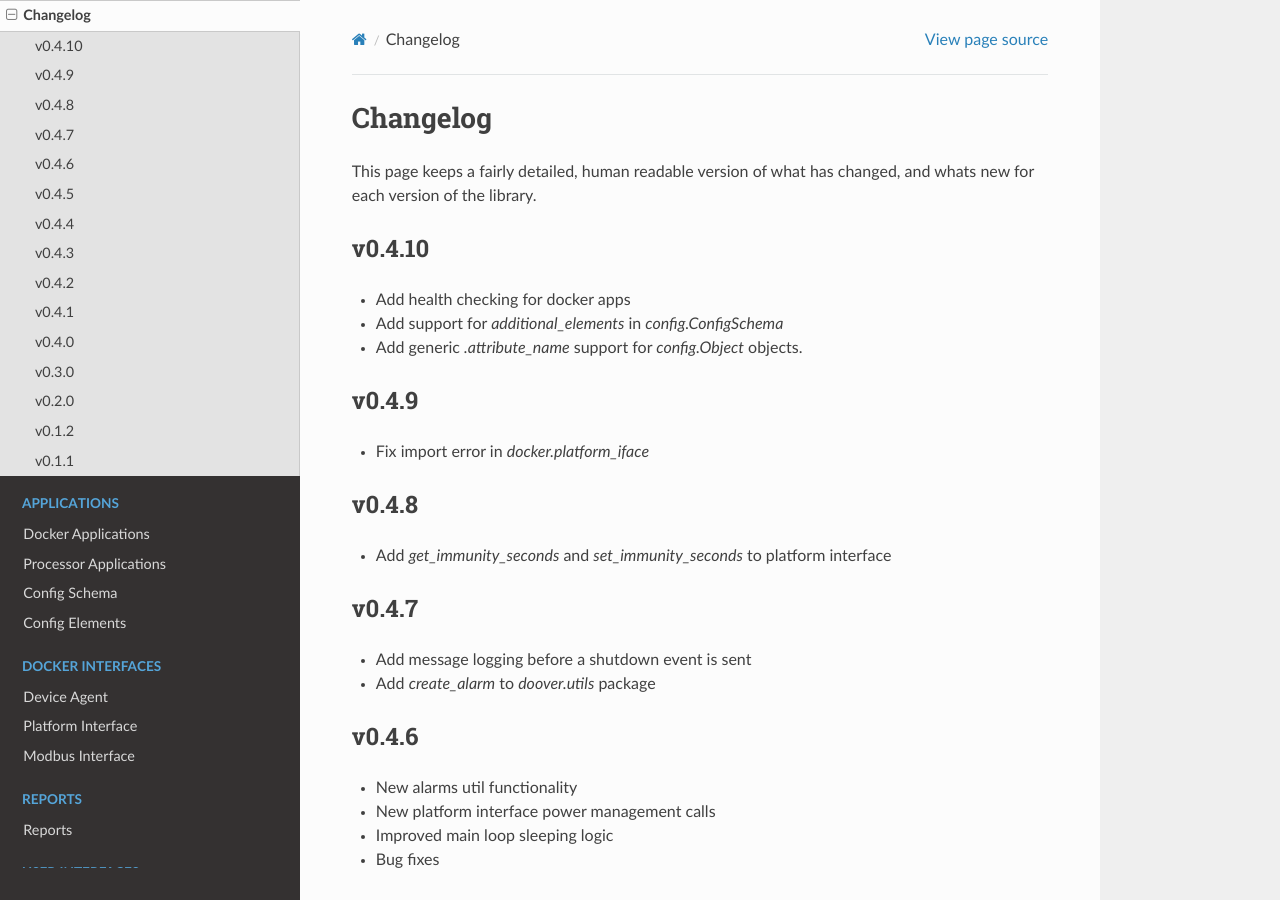
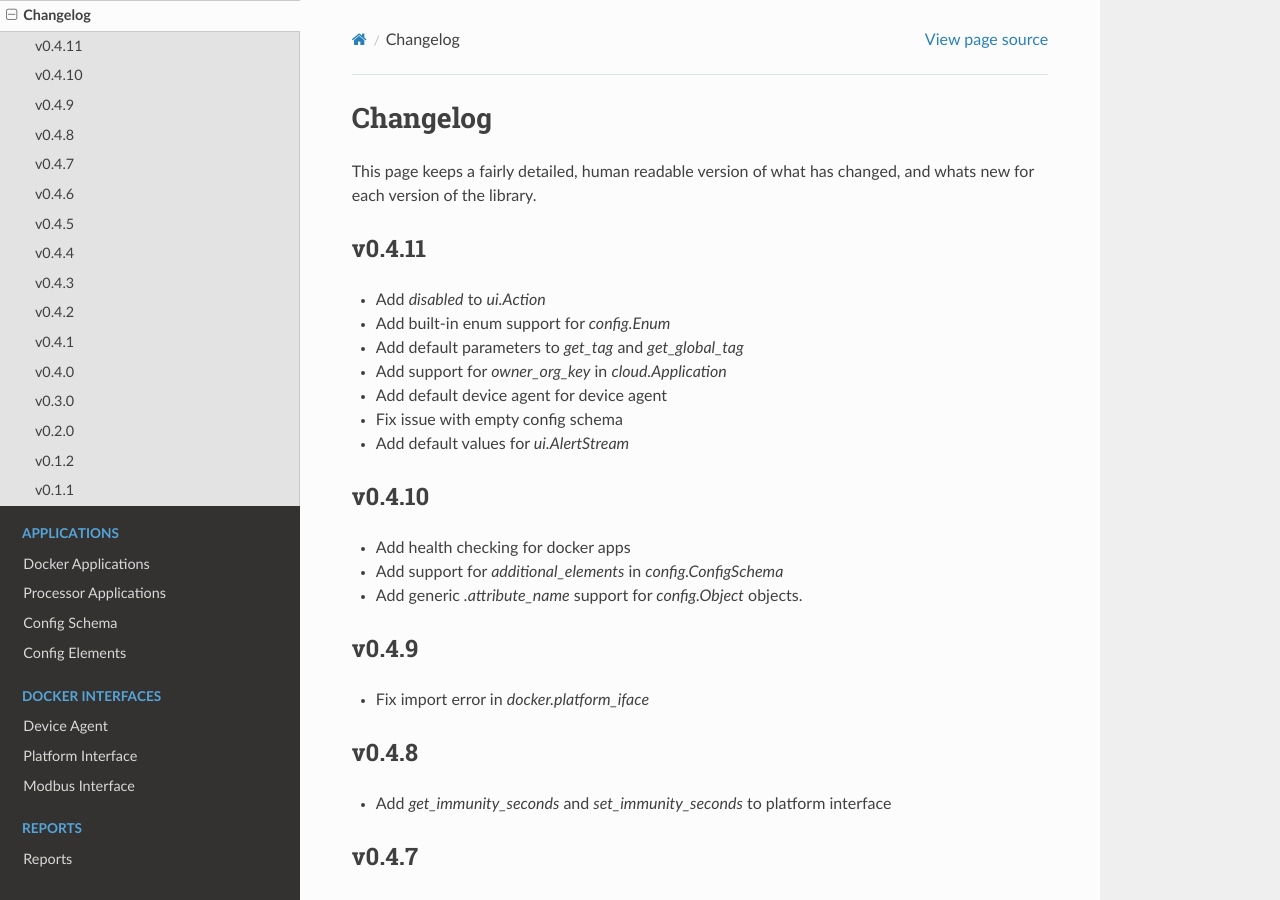
Before and after one commit to getdoover/pydoover, a Sphinx documentation site: the page built from docs/source/changelog.rst, in a window 1280 px wide and 900 px high. Built offline with Sphinx 7.4.7 and the Read the Docs theme 3.1.0, drawn with Linux system fonts in a browser that asks for light colours.

Commit message:
Release v0.4.11

```diff
--- a/docs/source/changelog.rst
+++ b/docs/source/changelog.rst
@@ -2,6 +2,17 @@ Changelog
 ===========
 This page keeps a fairly detailed, human readable version
 of what has changed, and whats new for each version of the library.
+
+v0.4.11
+-------
+- Add `disabled` to `ui.Action`
+- Add built-in enum support for `config.Enum`
+- Add default parameters to `get_tag` and `get_global_tag`
+- Add support for `owner_org_key` in `cloud.Application`
+- Add default device agent for device agent
+- Fix issue with empty config schema
+- Add default values for `ui.AlertStream`
+
 
 v0.4.10
 -------
--- a/pyproject.toml
+++ b/pyproject.toml
@@ -1,7 +1,7 @@
 [project]
 name = "pydoover"
 authors = [{ name = "Doover Team", email = "developers@doover.com" }]
-version = "0.4.10"
+version = "0.4.11"
 description = "Python package for interacting with Doover"
 readme = "README.md"
 requires-python = ">=3.11"
```
Also changed, not shown: 1 other file.
